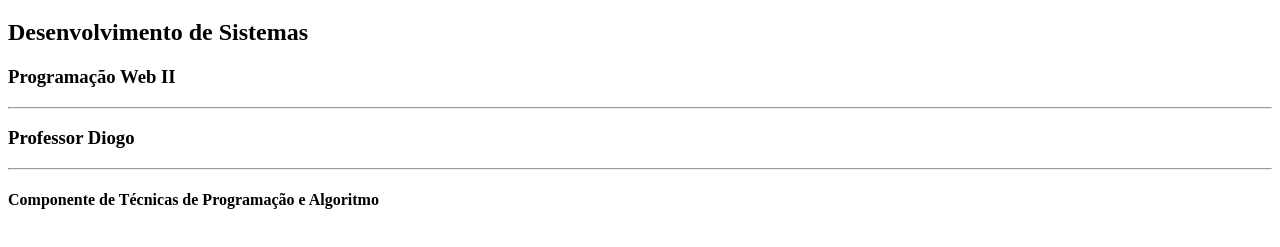
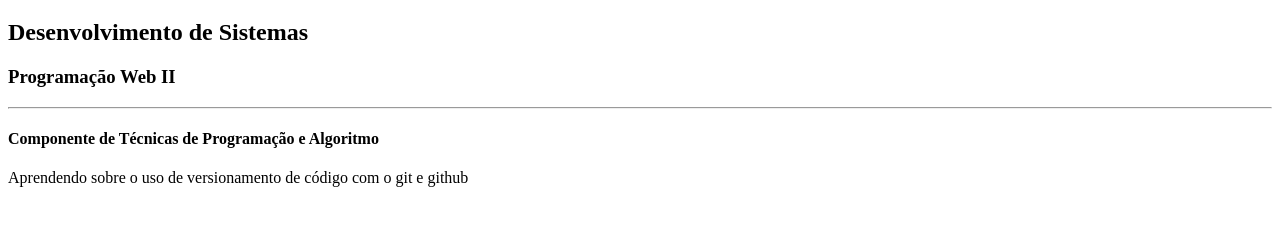
Before and after one commit to DiogoPCS/projeto_exemplo, a plain HTML site: page index.html in a window 1280 px wide. Shown: the part 61-308 px from the top of the page. Drawn offline with Linux system fonts and the light colour scheme.

Commit message:
atualização das informações

```diff
--- a/index.html
+++ b/index.html
@@ -10,8 +10,7 @@
     <h2>Desenvolvimento de Sistemas</h2>
     <h3>Programação Web II</h3>
     <hr>
-    <h3>Professor Diogo</h3>
-    <hr>
     <h4>Componente de Técnicas de Programação e Algoritmo</h4>
+    <p>Aprendendo sobre o uso de versionamento de código com o git e github</p>
 </body>
 </html>
```
